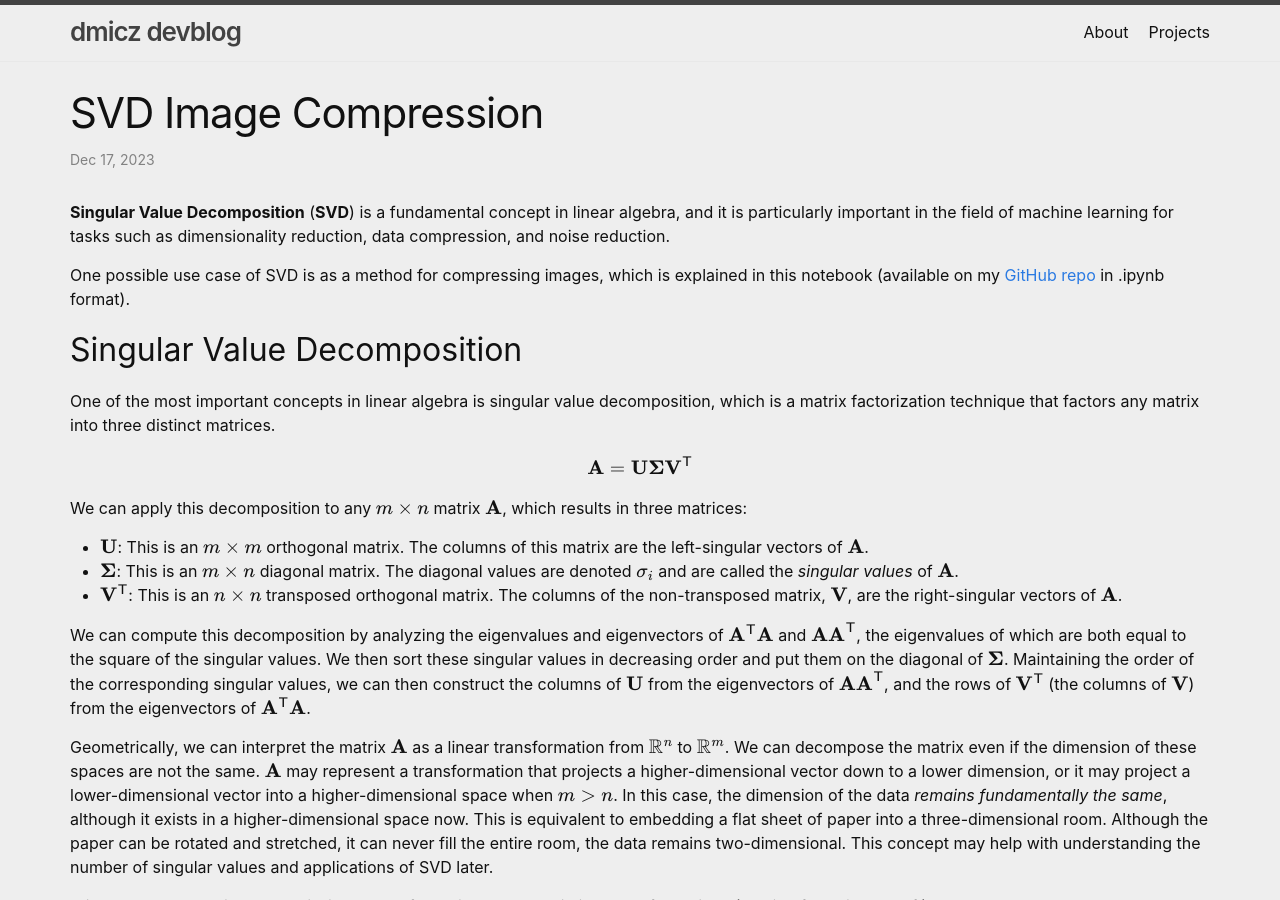
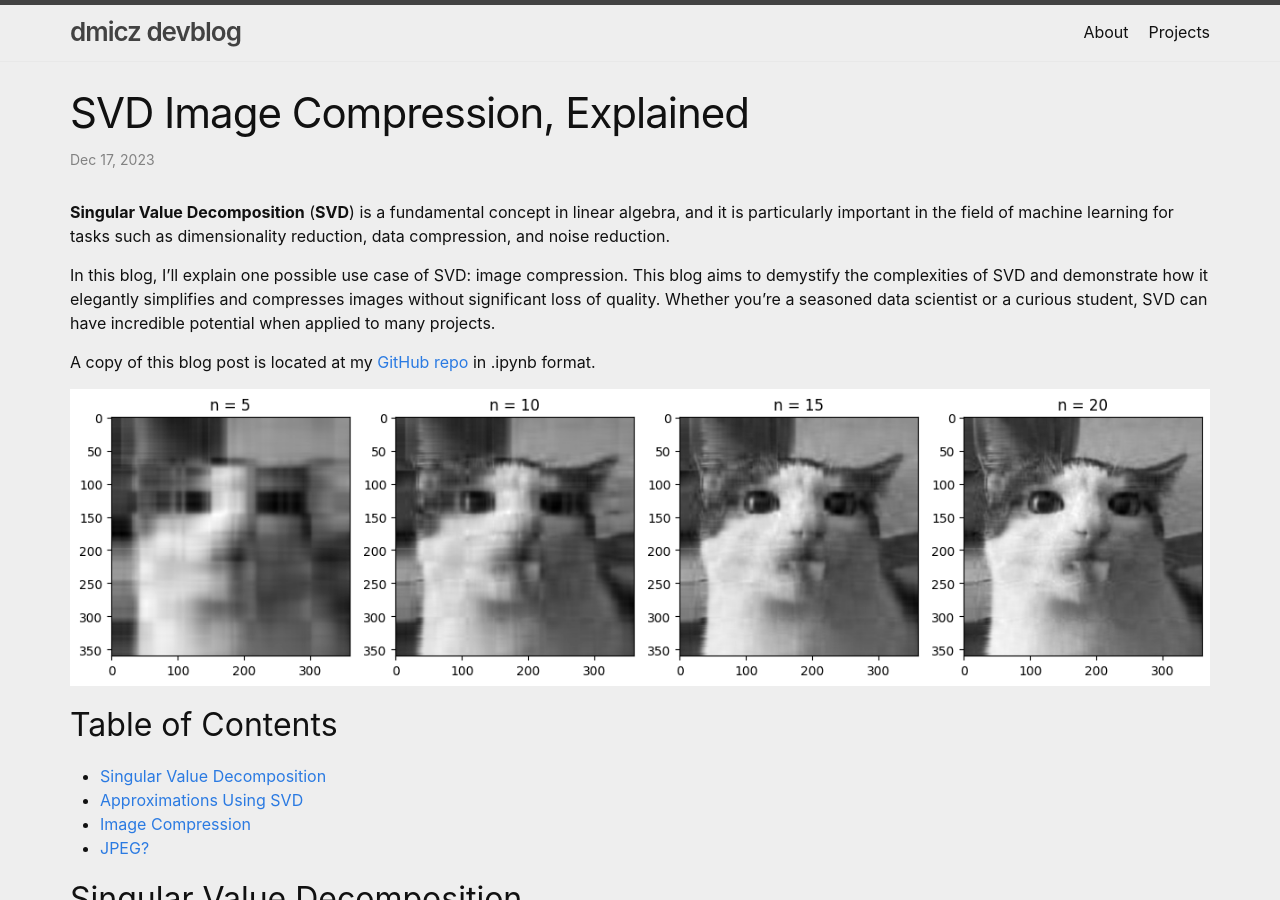
Before and after one commit to dmicz/dmicz.github.io, a Jekyll site: the page built from docs/_posts/2023-12-17-svd-image-compression.markdown, in a window 1280 px wide and 900 px high. Built offline with Jekyll 4.4.1, drawn with Linux system fonts in a browser that asks for light colours.

Commit message:
Update SVD blog post

```diff
--- a/docs/_posts/2023-12-17-svd-image-compression.markdown
+++ b/docs/_posts/2023-12-17-svd-image-compression.markdown
@@ -1,13 +1,24 @@
 ---
 layout: post
-title:  "SVD Image Compression"
+title:  "SVD Image Compression, Explained"
 date:   2023-12-17
 category: machine-learning
 ---
 
 **Singular Value Decomposition** (**SVD**) is a fundamental concept in linear algebra, and it is particularly important in the field of machine learning for tasks such as dimensionality reduction, data compression, and noise reduction.
 
-One possible use case of SVD is as a method for compressing images, which is explained in this notebook (available on my [GitHub repo](https://github.com/dmicz/dmicz.github.io) in .ipynb format).
+In this blog, I'll explain one possible use case of SVD: image compression. This blog aims to demystify the complexities of SVD and demonstrate how it elegantly simplifies and compresses images without significant loss of quality. Whether you're a seasoned data scientist or a curious student, SVD can have incredible potential when applied to many projects.
+
+A copy of this blog post is located at my [GitHub repo](https://github.com/dmicz/devblognotebooks) in .ipynb format.
+
+![png](/assets/img/svd_compression/svd_compression_19_0.png)
+
+## Table of Contents
+* [Singular Value Decomposition](#singular-value-decomposition)
+* [Approximations Using SVD](#approximations-using-svd)
+* [Image Compression](#image-compression)
+* [JPEG?](#jpeg)
+
 
 ## Singular Value Decomposition
 
```
